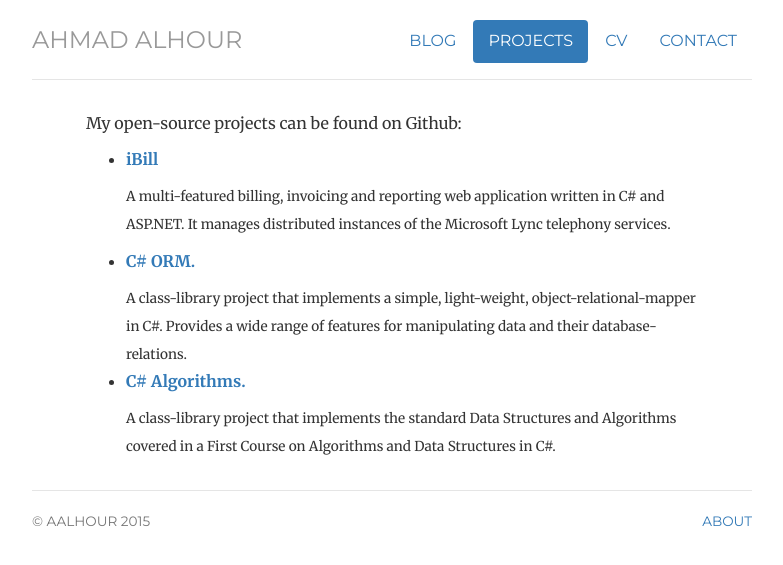
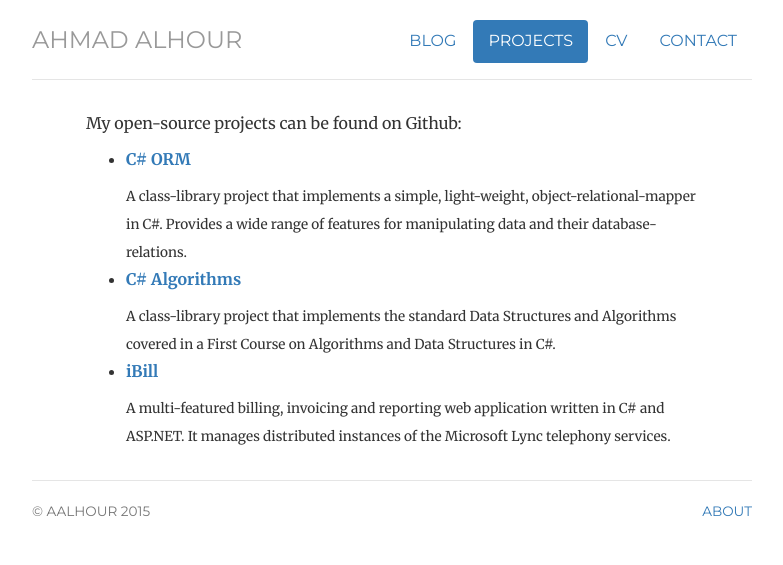
Before and after one commit to aalhour/aalhour.github.io, a Jekyll site: the page built from projects/index.html, in a window 1280 px wide. Shown: the top 565 px of the page, without its empty margins (248-1031 px from the left). Built offline with Jekyll 4.4.1, drawn with Linux system fonts in a browser that asks for light colours.

Commit message:
Update the iBill nad ORM projects links.

```diff
--- a/projects/index.html
+++ b/projects/index.html
@@ -14,18 +14,18 @@
 
 	<ul class="list-styled">
 		<li>
-			<p><strong><a target="_blank" href="https://github.com/LyncApps/iBill">iBill</a></strong><p>
-			<small>A multi-featured billing, invoicing and reporting web application written in C# and ASP.NET. It manages distributed instances of the Microsoft Lync telephony services.</small>
-		</li>
-
-		<li>
-			<p><strong><a target="_blank" href="https://github.com/Software-Repos/ORM">C# ORM.</a></strong></p>
+			<p><strong><a target="_blank" href="https://github.com/Software-Repos/ORM">C# ORM</a></strong></p>
 			<small>A class-library project that implements a simple, light-weight, object-relational-mapper in C#. Provides a wide range of features for manipulating data and their database-relations.</small>
 		</li>
 
 		<li>
-			<p><strong><a target="_blank" href="https://github.com/aalhour/C-Sharp-Algorithms">C# Algorithms.</a></strong></p>
+			<p><strong><a target="_blank" href="https://github.com/aalhour/C-Sharp-Algorithms">C# Algorithms</a></strong></p>
 			<small>A class-library project that implements the standard Data Structures and Algorithms covered in a First Course on Algorithms and Data Structures in C#.</small>
+		</li>
+
+		<li>
+			<p><strong><a target="_blank" href="https://github.com/Software-Repos/iBill">iBill</a></strong><p>
+			<small>A multi-featured billing, invoicing and reporting web application written in C# and ASP.NET. It manages distributed instances of the Microsoft Lync telephony services.</small>
 		</li>
 	</ul>
 </div>
```
Also changed, not shown: cv/index.html (+8 -8 lines).
